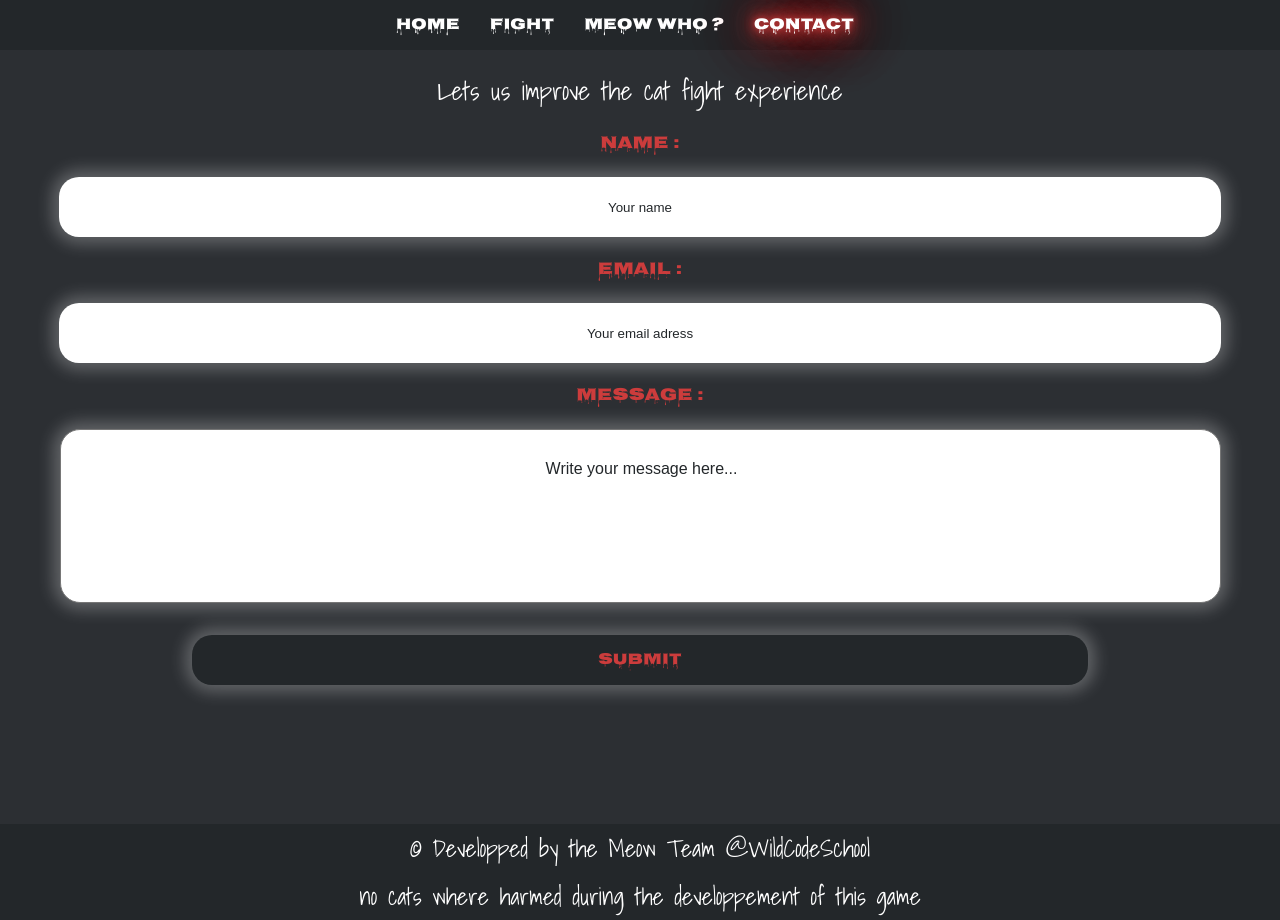
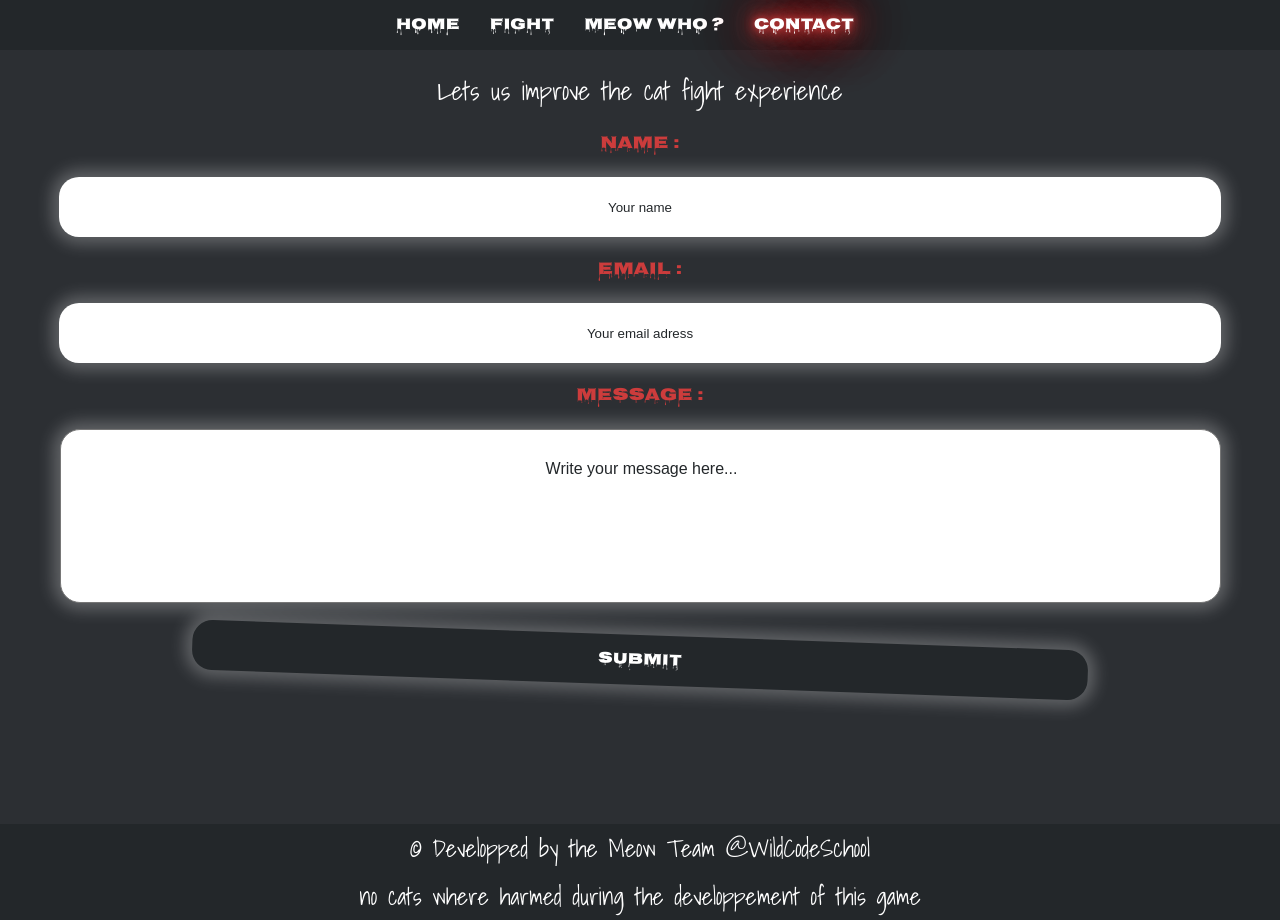
Before and after one commit to WildCodeSchool/2022-03-js-laloupe-miew-miew-team-p2, a React (Vite) app: page /content/contact in a window 1280 px wide. In both pictures the pointer is over the button "SUBMIT". Built offline with nearby package versions, Linux system fonts and the light colour scheme.

Commit message:
Chaging style contact.scss

```diff
--- a/src/pages/contact.css
+++ b/src/pages/contact.css
@@ -69,20 +69,22 @@
 #btn {
   font-family: "Nosifer", sans-serif;
   margin-top: 2rem;
+  border: none;
   border-radius: 20px;
-  border: none;
   background-color: rgb(204, 60, 60);
   height: 50px;
   width: 70%;
   color: white;
   font-size: 1rem;
   cursor: pointer;
-  transition: 1s;
+  transition: 2s;
 }
 #btn:hover {
   background-color: #23272a;
-  color: rgb(204, 60, 60);
-  transition: 1s;
+  transform: rotate(2deg);
+  border-radius: 20px;
+  color: white;
+  transition: 2s all ease-in-out;
   -webkit-box-shadow: 0px 0px 16px 7px rgba(255, 255, 255, 0.25);
   box-shadow: 0px 0px 16px 7px rgba(255, 255, 255, 0.25);
 }
```
